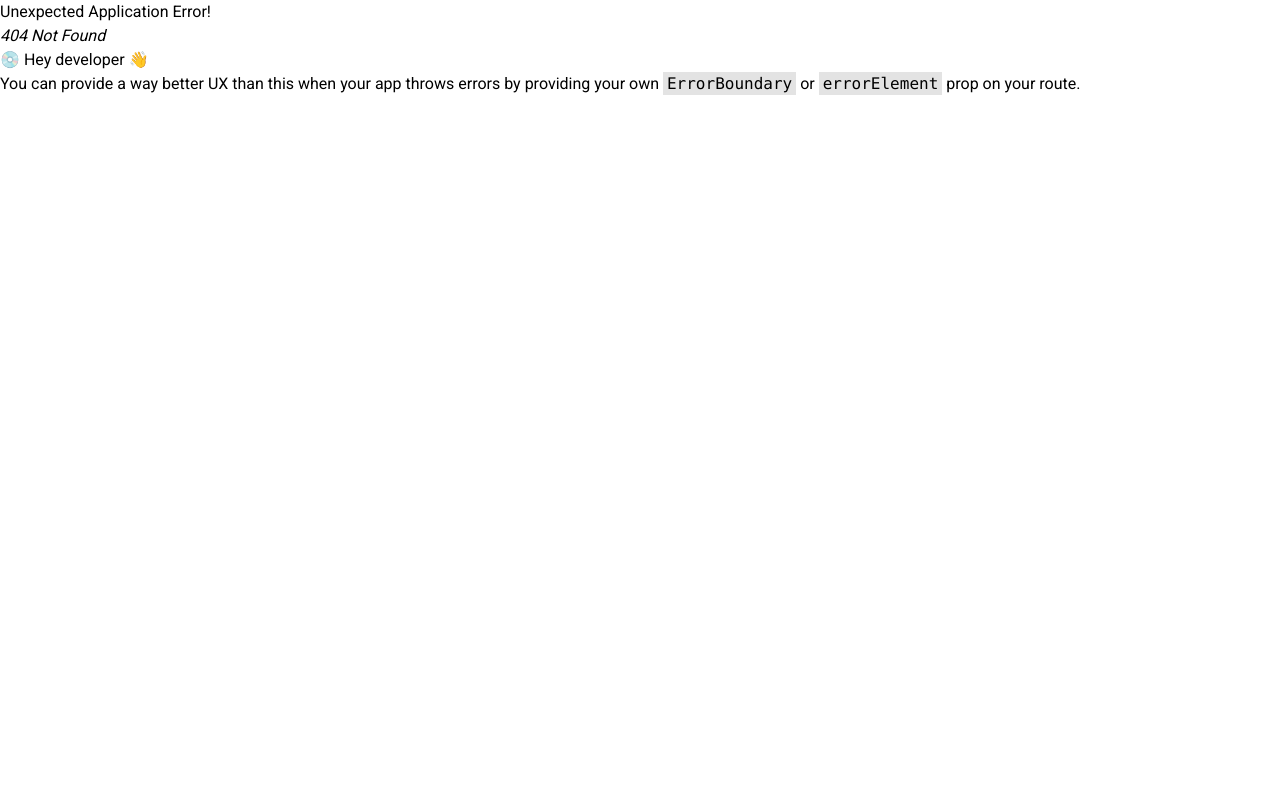
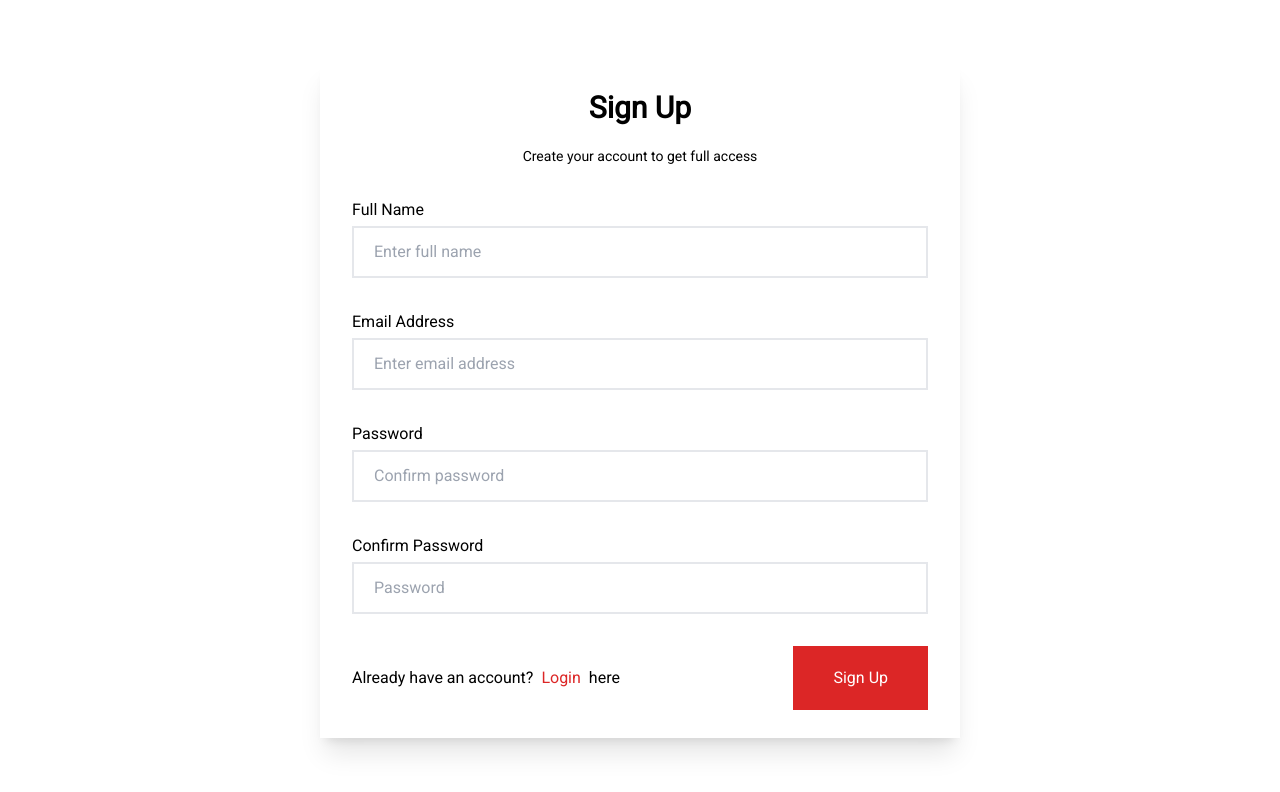
Before and after one commit to MimosaMimosa/node-book-shop-client, a React (Create React App) app: page /sign-up in a window 1280 px wide. Before the commit this address had no page. Shown: the top 792 px of the page. Built offline with nearby package versions, Linux system fonts and the light colour scheme.

Commit message:
added auth page

```diff
--- a/package.json
+++ b/package.json
@@ -16,6 +16,7 @@
     "react-dom": "^18.2.0",
     "react-router-dom": "^6.4.2",
     "react-scripts": "5.0.1",
+    "react-toastify": "^9.0.8",
     "web-vitals": "^2.1.4"
   },
   "scripts": {
--- a/src/App.js
+++ b/src/App.js
@@ -8,19 +8,23 @@ import {
 import About from "./pages/About/About";
 import Home from "./pages/Home/Home";
 import Login from "./pages/Login/Login";
+import { ToastContainer} from 'react-toastify';
+import SignUp from "./pages/SignUp/SignUp";
 
 function App() {
 	const router = createBrowserRouter(
 		createRoutesFromElements(
 			<Fragment>
 				<Route path='/' index element={<Home />}></Route>
-				<Route path='login' element={<Login />}></Route>
-				<Route path='about' element={<About />}></Route>
+				<Route path='/login' element={<Login />}></Route>
+				<Route path='/sign-up' element={<SignUp />}></Route>
+				<Route path='/about' element={<About />}></Route>
 			</Fragment>
 		)
 	);
 	return (
 		<div className='App'>
+			<ToastContainer/>
 			<RouterProvider router={router} />
 		</div>
 	);
--- a/src/components/Navbar/Navbar.jsx
+++ b/src/components/Navbar/Navbar.jsx
@@ -1,12 +1,16 @@
 import SearchIcon from "@mui/icons-material/Search";
 import LocalGroceryStoreOutlinedIcon from "@mui/icons-material/LocalGroceryStoreOutlined";
+import { useContext } from "react";
+import AuthContext from "../../store/Context/AuthContext";
+import { Link } from "react-router-dom";
 const Navbar = () => {
+	const { data } = useContext(AuthContext);
 	return (
 		<div>
 			<div className='flex container justify-between items-center'>
-				<div className="flex items-center">
-					<h1 className="mr-4">
-						<img src="./assets/image/logo.webp" alt="" />
+				<div className='flex items-center'>
+					<h1 className='mr-4'>
+						<img src='./assets/image/logo.webp' alt='' />
 					</h1>
 					<div className='bg-white p-3'>
 						<div className='flex justify-between rounded-3xl p-3 border-3xl border'>
@@ -21,25 +25,30 @@ const Navbar = () => {
 				</div>
 				<div>
 					<ul className='flex items-center'>
-						<li className="mx-3">
+						{Object.keys(data).length ?
+						(
+							<li className='mx-3'>
+								<span>{data.user.name}</span>
+							</li>
+						) :null}
+						<li className='mx-3'>
 							<span>FAQ</span>
 						</li>
-						<li className="mx-3">
+						<li className='mx-3'>
 							<span>Order</span>
-						</li>
-						<li className="mx-3">
-							<span></span>
 						</li>
 						<li className='relative mx-3'>
 							<span>
-								<LocalGroceryStoreOutlinedIcon className="text-xl" />
+								<LocalGroceryStoreOutlinedIcon className='text-xl' />
 								<span className='text-xs text-white rounded-[50%] w-[25px] h-[25px] bg-red-500 text-white absolute top-[-15px] left-[20px] flex items-center justify-center'>
 									0
 								</span>
 							</span>
 						</li>
-						<li className="ml-5">
-							<button className="py-4 px-10 bg-red-600 text-sm text-white rounded-3xl">Sign Up</button>
+						<li className='ml-5'>
+							<Link to="/sign-up" className='py-4 px-10 bg-red-600 text-sm text-white rounded-3xl'>
+								Sign Up
+							</Link>
 						</li>
 					</ul>
 				</div>
--- a/src/index.js
+++ b/src/index.js
@@ -1,13 +1,17 @@
-import React from 'react';
-import ReactDOM from 'react-dom/client';
-import App from './App';
-import './index.css';
+import React from "react";
+import ReactDOM from "react-dom/client";
+import App from "./App";
+import "./index.css";
+import AuthContextProvider from "./store/Provider/AuthContextProvider";
+import "react-toastify/dist/ReactToastify.css";
 
-const root = ReactDOM.createRoot(document.getElementById('root'));
+const root = ReactDOM.createRoot(document.getElementById("root"));
 root.render(
-    <React.StrictMode>
-        <App />
-    </React.StrictMode>
+	<React.StrictMode>
+		<AuthContextProvider>
+			<App />
+		</AuthContextProvider>
+	</React.StrictMode>
 );
 
 // If you want to start measuring performance in your app, pass a function
--- a/src/pages/Login/Login.jsx
+++ b/src/pages/Login/Login.jsx
@@ -1,45 +1,104 @@
+import axios from "axios";
+import { useContext, useState } from "react";
+import AuthContext from "../../store/Context/AuthContext";
+import {toast } from 'react-toastify';
+import {Link, useNavigate} from 'react-router-dom'
+
 const Login = () => {
+    const navigate = useNavigate()
+	const [email, setEmail] = useState("");
+	const [password, setPassword] = useState("");
+	const { dispatch } = useContext(AuthContext);
+
+	const handleSubmit = (e) => {
+        e.preventDefault();
+		axios
+			.post("http://localhost:4000/api/v1/auth/login", {
+				email,
+				password,
+			})
+			.then((res) => {
+				dispatch({ type: "STORE", data: res.data });
+                toast.success('Login Success');
+                navigate('/')
+			}).catch((error) => {
+                console.log(error)
+            });
+	};
+
 	return (
-    <div className="h-[100vh] flex justify-center items-center py-5">
-       <div className="w-[50%] shadow-xl py-7">
-            <h2 className="text-3xl font-bold text-center">Login</h2>
-            <h3 className="text-sm text-center mt-5 font-thin">Enter Login details to get access</h3>
-            <div className="flex justify-center">
-            <form action="" className="w-[90%]">
-                <label className="mt-8 block" htmlFor="email">
-                    <label htmlFor="email" className="text-lg">Username Or Email Address</label>
-                    <div className="border-2 border-gray-3 px-5 py-3">
-                        <input id="email" type="text" className="outline-none" placeholder="Username / Email Address"/>
+		<div className='h-[100vh] flex justify-center items-center py-5'>
+			<div className='w-[50%] shadow-xl py-7'>
+				<h2 className='text-3xl font-bold text-center'>Login</h2>
+				<h3 className='text-sm text-center mt-5 font-thin'>
+					Enter Login details to get access
+				</h3>
+				<div className='flex justify-center'>
+					<form action='' className='w-[90%]' onSubmit={(e)=>{
+                        handleSubmit(e)
+                    }}>
+						<label className='mt-8 block' htmlFor='email'>
+							<label htmlFor='email' className='text-md'>
+								Username Or Email Address
+							</label>
+							<div className='border-2 border-gray-3 px-5 py-3 mt-1'>
+								<input
+									id='email'
+									type='text'
+									className='outline-none'
+									placeholder='Username / Email Address'
+									onChange={(e) => setEmail(e.target.value)}
+								/>
 							</div>
 						</label>
-                <label className="mt-8 block" htmlFor="password">
-                    <label htmlFor="password" className="text-lg">Password</label>
-                    <div className="border-2 border-gray-3 px-5 py-3">
-                        <input id="password" type="password" className="outline-none" placeholder="Username / Email Address"/>
+						<label className='mt-8 block' htmlFor='password'>
+							<label htmlFor='password' className='text-md'>
+								Password
+							</label>
+							<div className='border-2 border-gray-3 px-5 py-3 mt-1'>
+								<input
+									id='password'
+									type='password'
+									className='outline-none'
+									placeholder='Password'
+                                    onChange={(e) => setPassword(e.target.value)}
+								/>
 							</div>
 						</label>
-                <div className="mt-8 flex justify-between">
-                    <div className="flex">
-                        <input type="checkbox" className="checked:bg-red-600 mr-2" />
+						<div className='mt-8 flex justify-between'>
+							<div className='flex'>
+								<input
+									type='checkbox'
+									className='checked:bg-red-600 mr-2'
+								/>
 								Keep Me Logged In
 							</div>
 							<div>
-                        <span className="text-red-600">Forgot Password?</span>
+								<span className='text-red-600'>
+									Forgot Password?
+								</span>
 							</div>
 						</div>
-                <div className="mt-8 flex justify-between items-center">
-                    <div className="flex">
-                        Don’t have an account? <span className="text-red-600">Sign Up</span> here
+						<div className='mt-8 flex justify-between items-center'>
+							<div className='flex'>
+								Don’t have an account?
+								<Link to="/sign-up" className='text-red-600 mx-2'>Sign Up</Link>
+								here
 							</div>
 							<div>
-                        <button className="bg-red-600 py-5 px-10 text-white">Login</button>
+								<button
+									type='submit'
+									className='bg-red-600 py-5 px-10 text-white'
+								>
+									Login
+								</button>
 							</div>
 						</div>
 					</form>
 				</div>
 			</div>
 		</div>
-  )
-}
+	);
+};
 
-export default Login
+export default Login;
--- /dev/null
+++ b/src/pages/SignUp/SignUp.jsx
@@ -0,0 +1,123 @@
+import axios from "axios";
+import { useState } from "react";
+import { Link, useNavigate } from "react-router-dom";
+import { toast } from "react-toastify";
+
+const SignUp = () => {
+	const navigate = useNavigate()
+	const [name, setName] = useState("");
+	const [email, setEmail] = useState("");
+	const [password, setPassword] = useState("");
+
+	const handleSubmit = (e) => {
+		e.preventDefault();
+		axios
+			.post("http://localhost:4000/api/v1/users", {
+				name,
+				email,
+				password,
+			})
+			.then(() => {
+				toast.success("Register Successfully");
+				navigate('/login')
+			})
+			.catch((error) => {
+				console.log(error);
+			});
+	};
+
+	return (
+		<div className='h-[100vh] flex justify-center items-center py-5'>
+			<div className='w-[50%] shadow-xl py-7'>
+				<h2 className='text-3xl font-bold text-center'>Sign Up</h2>
+				<h3 className='text-sm text-center mt-5 font-thin'>
+					Create your account to get full access
+				</h3>
+				<div className='flex justify-center'>
+					<form
+						action=''
+						className='w-[90%]'
+						onSubmit={(e) => handleSubmit(e)}
+					>
+						<label className='mt-8 block' htmlFor='name'>
+							<label htmlFor='name' className='text-md'>
+								Full Name
+							</label>
+							<div className='border-2 border-gray-3 px-5 py-3 mt-1'>
+								<input
+									id='name'
+									type='text'
+									className='outline-none'
+									placeholder='Enter full name'
+									onChange={(e) => setName(e.target.value)}
+								/>
+							</div>
+						</label>
+						<label className='mt-8 block' htmlFor='email'>
+							<label htmlFor='email' className='text-md'>
+								Email Address
+							</label>
+							<div className='border-2 border-gray-3 px-5 py-3 mt-1'>
+								<input
+									id='email'
+									type='text'
+									className='outline-none'
+									placeholder='Enter email address'
+									onChange={(e) => setEmail(e.target.value)}
+								/>
+							</div>
+						</label>
+						<label className='mt-8 block' htmlFor='password'>
+							<label htmlFor='password' className='text-md'>
+								Password
+							</label>
+							<div className='border-2 border-gray-3 px-5 py-3 mt-1'>
+								<input
+									id='password'
+									type='password'
+									className='outline-none'
+									placeholder='Confirm password'
+									onChange={(e) =>
+										setPassword(e.target.value)
+									}
+								/>
+							</div>
+						</label>
+						<label className='mt-8 block' htmlFor='confirm'>
+							<label htmlFor='confirm' className='text-md'>
+								Confirm Password
+							</label>
+							<div className='border-2 border-gray-3 px-5 py-3 mt-1'>
+								<input
+									id='confirm'
+									type='password'
+									className='outline-none'
+									placeholder='Password'
+								/>
+							</div>
+						</label>
+						<div className='mt-8 flex justify-between items-center'>
+							<div className='flex'>
+								Already have an account?
+								<Link to='/login' className='text-red-600 mx-2'>
+									Login
+								</Link>
+								here
+							</div>
+							<div>
+								<button
+									type='submit'
+									className='bg-red-600 py-5 px-10 text-white'
+								>
+									Sign Up
+								</button>
+							</div>
+						</div>
+					</form>
+				</div>
+			</div>
+		</div>
+	);
+};
+
+export default SignUp;
--- /dev/null
+++ b/src/store/Context/AuthContext.js
@@ -0,0 +1,7 @@
+import { createContext } from 'react'
+
+const AuthContext = createContext({
+    user:{},
+});
+
+export default AuthContext;
--- /dev/null
+++ b/src/store/Provider/AuthContextProvider.js
@@ -0,0 +1,28 @@
+import React, { useReducer } from "react";
+import AuthContext from "../Context/AuthContext";
+
+const reducer = (state, action) => {
+	switch (action.type) {
+		case "STORE":
+			return { ...action.data };
+		case "ERROR":
+			return { ...action.data };
+		default:
+			return state;
+	}
+};
+
+const AuthContextProvider = ({ children }) => {
+	const [state, dispatch] = useReducer(reducer, {});
+
+	const data = {
+		data: state,
+		dispatch: (action) => {
+			dispatch(action);
+		},
+	};
+
+	return <AuthContext.Provider value={data}>{children}</AuthContext.Provider>;
+};
+
+export default AuthContextProvider;
```
Also changed, not shown: 1 other file (tests, documents, lock files or other folders). Lines whose indentation alone changed are shown as unchanged.
